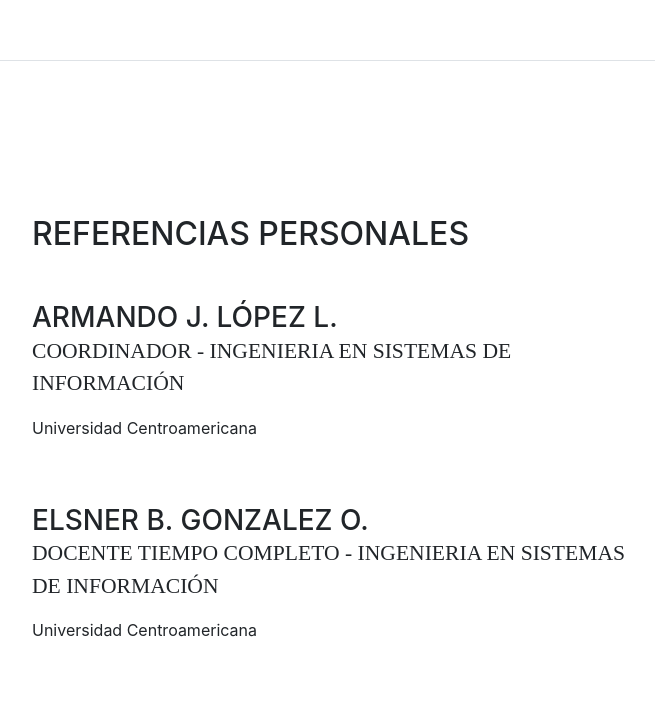
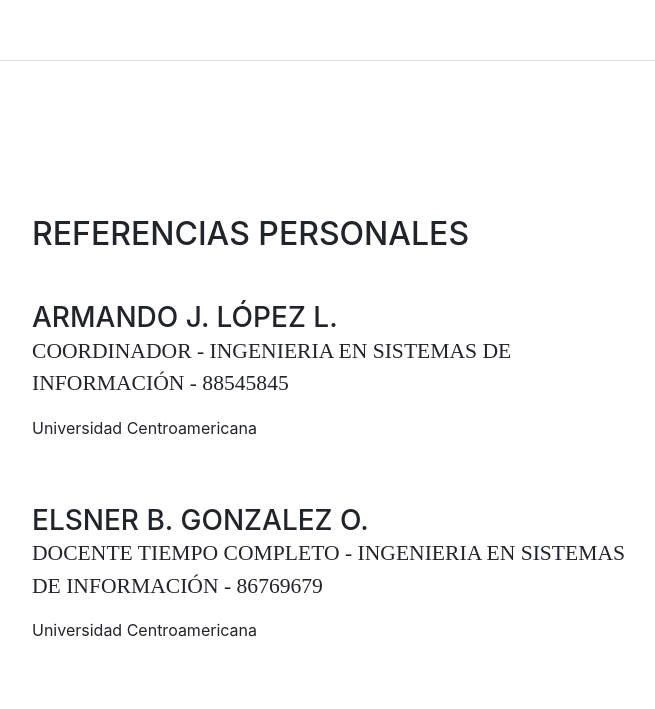
Before and after one commit to SaulSomarriba/SaulSomarriba.github.io, a website with bundled scripts: page index.html in a window 1280 px wide. Shown: the part 3939-4648 px from the top of the page, without its empty margins (288-943 px from the left). Built offline with nearby package versions, Linux system fonts and the light colour scheme; a web font is replaced by a local one.

Commit message:
Update index.html

```diff
--- a/index.html
+++ b/index.html
@@ -281,7 +281,7 @@
           <div class="resume-item d-flex flex-column flex-md-row mb-5">
               <div class="resume-content mr-auto">
                 <h3 class="mb-0">Armando J. López L.</h3>
-                <div class="subheading mb-3">Coordinador - Ingenieria en sistemas de información</div>
+                <div class="subheading mb-3">Coordinador - Ingenieria en sistemas de información - 88545845</div>
                 <div>Universidad Centroamericana</div>
                 <p></p>
               </div>
@@ -293,7 +293,7 @@
             <div class="resume-item d-flex flex-column flex-md-row mb-5">
                 <div class="resume-content mr-auto">
                   <h3 class="mb-0">Elsner B. Gonzalez O.</h3>
-                  <div class="subheading mb-3">Docente tiempo completo - Ingenieria en sistemas de información</div>
+                  <div class="subheading mb-3">Docente tiempo completo - Ingenieria en sistemas de información - 86769679</div>
                   <div>Universidad Centroamericana</div>
                   <p></p>
                 </div>
```
